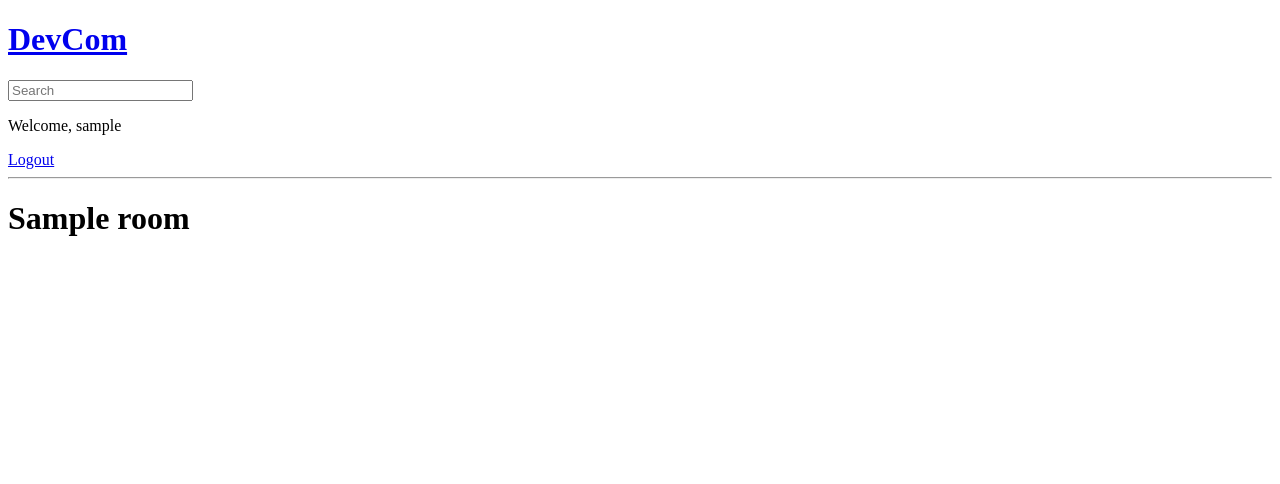
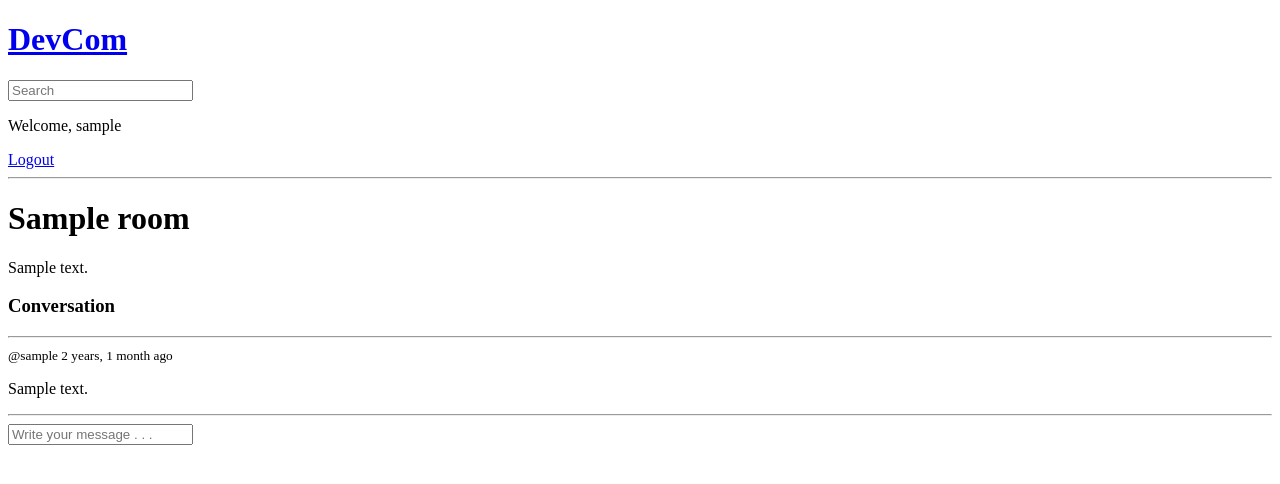
Before and after one commit to Raayhan/DevCom, a Django app: page /room/1/ in a window 1280 px wide. Shown: the top 484 px of the page. Run offline with Django 3.2, Linux system fonts and the light colour scheme; a user stored in the database is signed in; tables that the repository leaves empty hold one stand-in row (values such as "Sample post").

Commit message:
Added Comment Section

```diff
--- a/base/templates/base/room.html
+++ b/base/templates/base/room.html
@@ -1,3 +1,25 @@
 {% extends 'main.html' %} {% block content %}
 <h1>{{ room.name }}</h1>
-{% endblock content %}
+<p>{{ room.description }}</p>
+
+<div class="comment-wrapper">
+  <h3>Conversation</h3>
+  <hr />
+  {% for room_message in room_messages %}
+  <div>
+    <small
+      >@{{ room_message.user }} {{ room_message.created|timesince }} ago</small
+    >
+    <p>{{room_message.body}}</p>
+    <hr />
+  </div>
+  {% endfor %}
+</div>
+{% if request.user.is_authenticated %}
+<div class="comment-form">
+  <form action="" method="post">
+    {% csrf_token %}
+    <input type="text" name="body" placeholder="Write your message . . ." />
+  </form>
+</div>
+{% endif %} {% endblock content %}
--- a/base/views.py
+++ b/base/views.py
@@ -6,7 +6,7 @@ from django.db.models import Q
 from django.contrib.auth.models import User
 from django.contrib.auth import authenticate,login, logout
 from django.contrib.auth.forms import UserCreationForm
-from .models import Room, Topic
+from .models import Room, Topic, Message
 from .forms import RoomForm
 
 def loginPage(request):
@@ -67,7 +67,17 @@ def home(request):
 def room(request,pk):
 
     room = Room.objects.get(id=pk)
-    context = {'room':room}
+    room_messages = room.message_set.all().order_by('-created')
+
+    if request.method == 'POST':
+        message = Message.objects.create(
+            user = request.user,
+            room = room,
+            body = request.POST.get('body')
+
+        )
+        return redirect('room', pk=room.id)
+    context = {'room':room, 'room_messages':room_messages}
     return render (request,'base/room.html',context)
 
 @login_required(login_url='/login')
```
